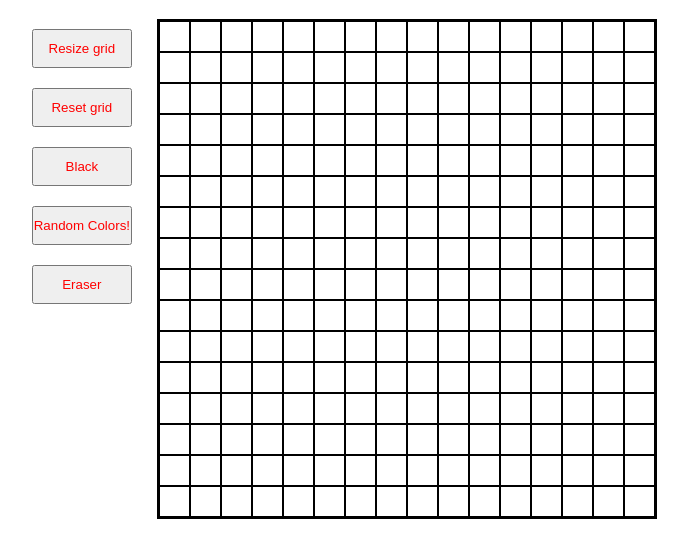
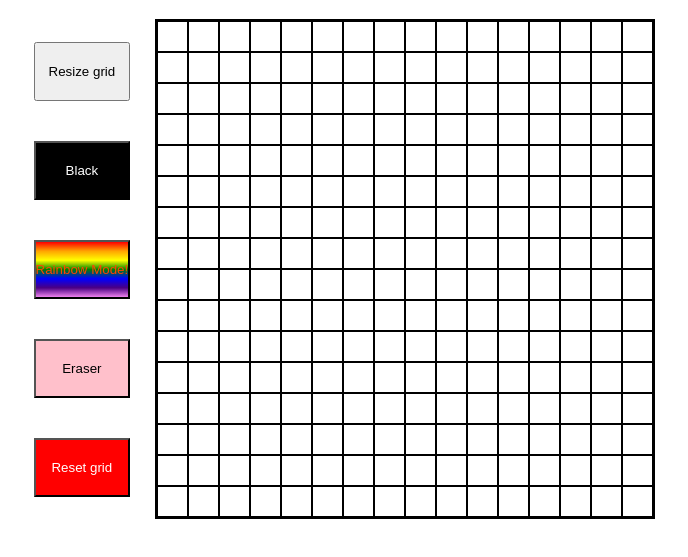
Before and after one commit to 9James9/etch-a-sketch, a plain HTML site: page index.html in a window 1280 px wide. Shown: the part 61-618 px from the top of the page, without its empty margins (298-986 px from the left). Drawn offline with Linux system fonts and the light colour scheme.

Commit message:
added colors to the buttons

```diff
--- a/script.js
+++ b/script.js
@@ -22,22 +22,17 @@ resize.addEventListener('click', () => {
     }
 })
 
-let reset = document.createElement('button')
-reset.textContent = "Reset grid"
-buttonContainer.appendChild(reset)
-reset.addEventListener('click', () => {
-    location.reload()
-})
 
 let color = document.createElement('button')
 color.textContent = "Black"
 buttonContainer.appendChild(color)
+color.classList.add('black')
 color.addEventListener('click', () => {
     mode = "default"
 })
 
 let rainbow = document.createElement('button')
-rainbow.textContent = "Random Colors!"
+rainbow.textContent = "Rainbow Mode!"
 buttonContainer.appendChild(rainbow)
 rainbow.classList.add('rainbowBtn')
 rainbow.addEventListener('click', () => {
@@ -50,6 +45,14 @@ eraser.classList.add("eraserBtn")
 buttonContainer.appendChild(eraser)
 eraser.addEventListener('click', () => {
     mode = "eraser"
+})
+
+let reset = document.createElement('button')
+reset.textContent = "Reset grid"
+buttonContainer.appendChild(reset)
+reset.classList.add('reset')
+reset.addEventListener('click', () => {
+    location.reload()
 })
 
 
--- a/style.css
+++ b/style.css
@@ -28,17 +28,31 @@
     float: left;
     margin-left: 5px;
     margin-right: 2%;
-
+    justify-content: center;
 }
 #header {
     text-align: center;
 }
 #buttons button {
-color: red;
-padding: 10px 0;
-margin: 10px 0
+padding: 20px 0;
+margin: 20px 0
 }
 #mainContainer {
     display: flex;
     justify-content: center;
 }
+.rainbowBtn {
+    background-image: linear-gradient(red,orange,yellow,green,blue,indigo,violet);
+    color: orangered;
+}
+.reset {
+    background-color: red;
+    color: white;
+}
+.black {
+    background-color: black;
+    color: white;
+}
+.eraserBtn {
+    background-color: pink;
+}
```
